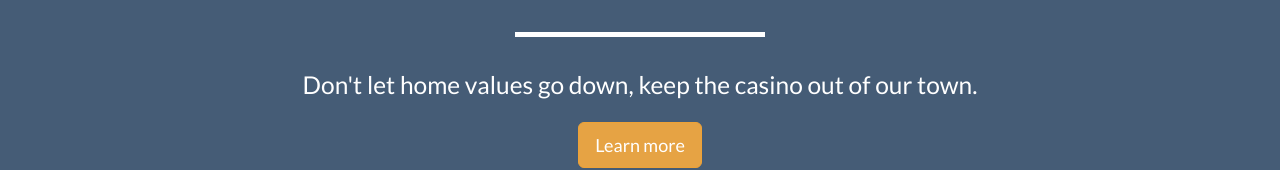
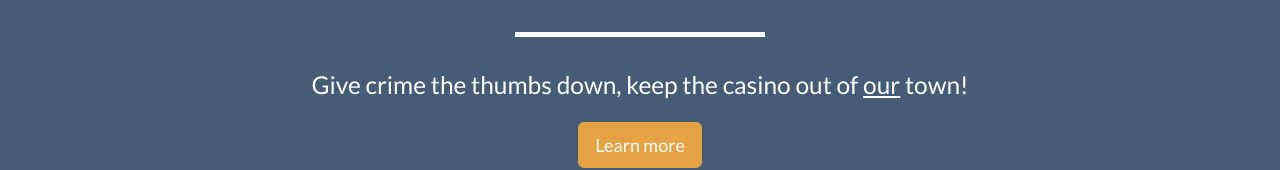
Before and after one commit to casino-yes-or-no/casino-yes-or-no.com, a website: page index.html in a window 1280 px wide. Shown: the part 564-734 px from the top of the page. Drawn offline with nearby package versions, Linux system fonts and the light colour scheme.

Commit message:
change page text
The increase in crime is the major concern of Tiverton residents. This
makes that message front and center.

```diff
--- a/index.html
+++ b/index.html
@@ -9,7 +9,7 @@
     <meta name="description" content="">
     <meta name="author" content="">
 
-    <title>Keep Tiverton Casino Free</title>
+    <title>Keep Tiverton Casino Free - Vote No on Question 1 and 8</title>
 
     <!-- Bootstrap Core CSS -->
     <link href="vendor/bootstrap/css/bootstrap.min.css" rel="stylesheet">
@@ -78,7 +78,7 @@
                     <div class="intro-text">
                         <span class="name">Hi, Tiverton.</span>
                         <hr class="users-light">
-                        <span class="skills">Don't let home values go down, keep the casino out of our town.</span>
+                        <span class="skills">Give crime the thumbs down, keep the casino out of <u>our</u> town!</span>
                         <br/><br/>
                           <p><a class="btn btn-warning btn-lg" href="#fastfacts" role="button">Learn more</a></p>
                     </div>
```
